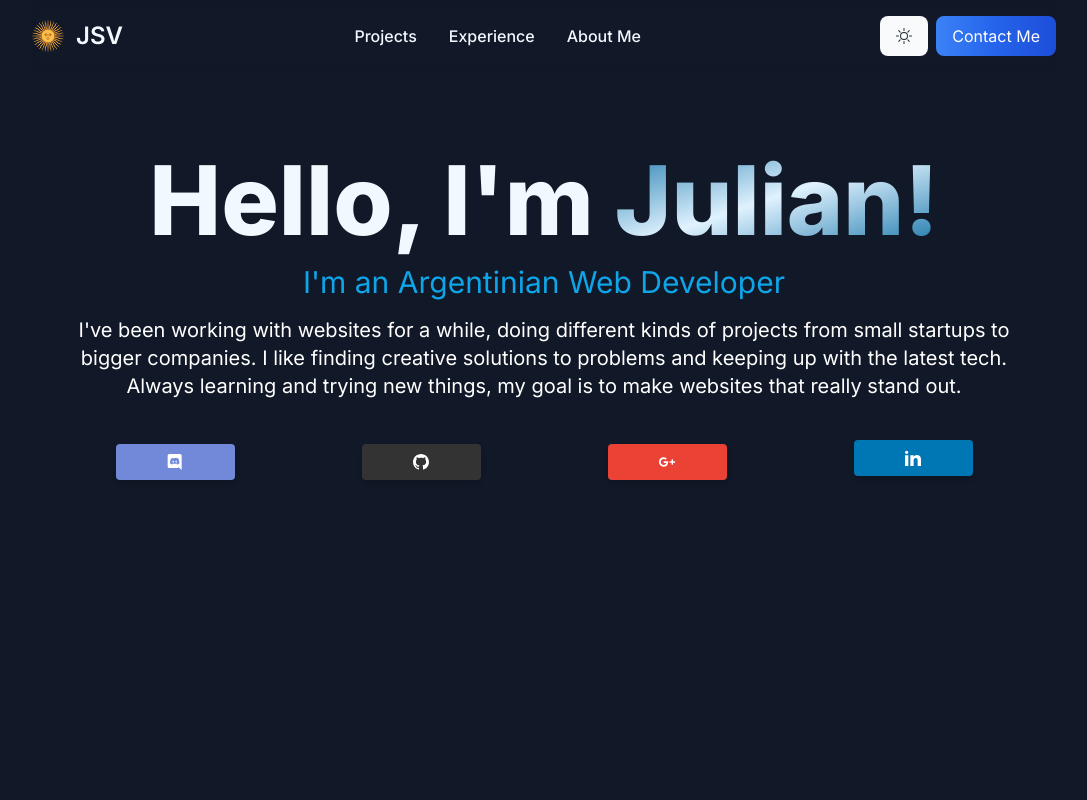
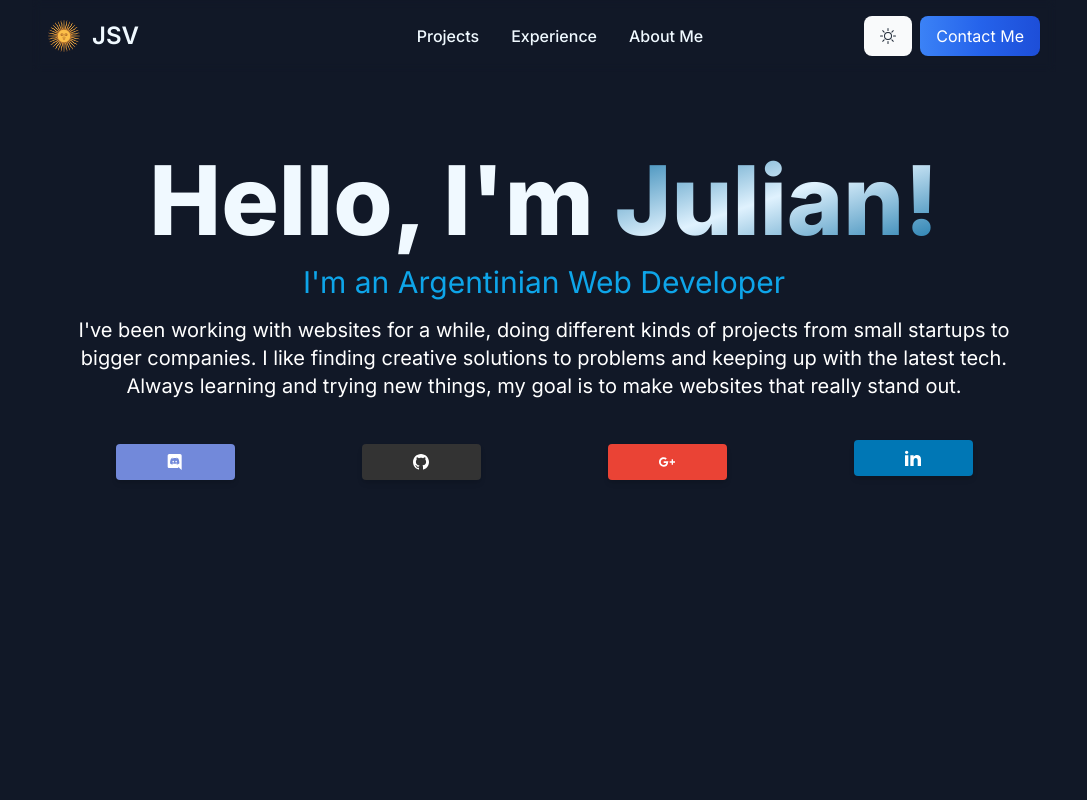
Before and after one commit to Juliansv/Juliansv, a Next.js app: page / in a window 1280 px wide. Shown: the top 800 px of the page, without its empty margins (96-1183 px from the left). Built offline with nearby package versions, Linux system fonts and the light colour scheme.

Commit message:
align navbar

```diff
--- a/app/components/header.tsx
+++ b/app/components/header.tsx
@@ -25,7 +25,7 @@ const Header = () => {
   ];
 
   return (
-    <header className="sticky top-0 z-10 px-4 backdrop-blur-sm md:px-0">
+    <header className="sticky top-0 z-10 px-4 backdrop-blur-sm">
       <nav className="w-full border-gray-200">
         <div className="mx-auto flex max-w-screen-xl flex-wrap items-center justify-between py-4">
           <Link
@@ -47,10 +47,10 @@ const Header = () => {
             </span>
           </Link>
           <div
-            className="hidden w-auto items-center justify-between md:order-1 md:flex md:w-auto"
+            className="hidden w-auto items-center justify-between md:order-1 md:flex md:absolute md:w-full"
             id="navbar-cta"
           >
-            <ul className="mt-4 flex flex-col rounded-lg border border-gray-100 bg-transparent p-4 font-medium dark:border-gray-700 md:mt-0 md:flex-row md:space-x-8 md:border-0 md:p-0">
+            <ul className="mt-4 flex flex-col rounded-lg border border-gray-100 bg-transparent p-4 font-medium dark:border-gray-700 md:m-auto md:flex-row md:space-x-8 md:border-0 md:p-0">
               {pages.map((item, index) => (
                 <li key={index}>
                   <Link
```
